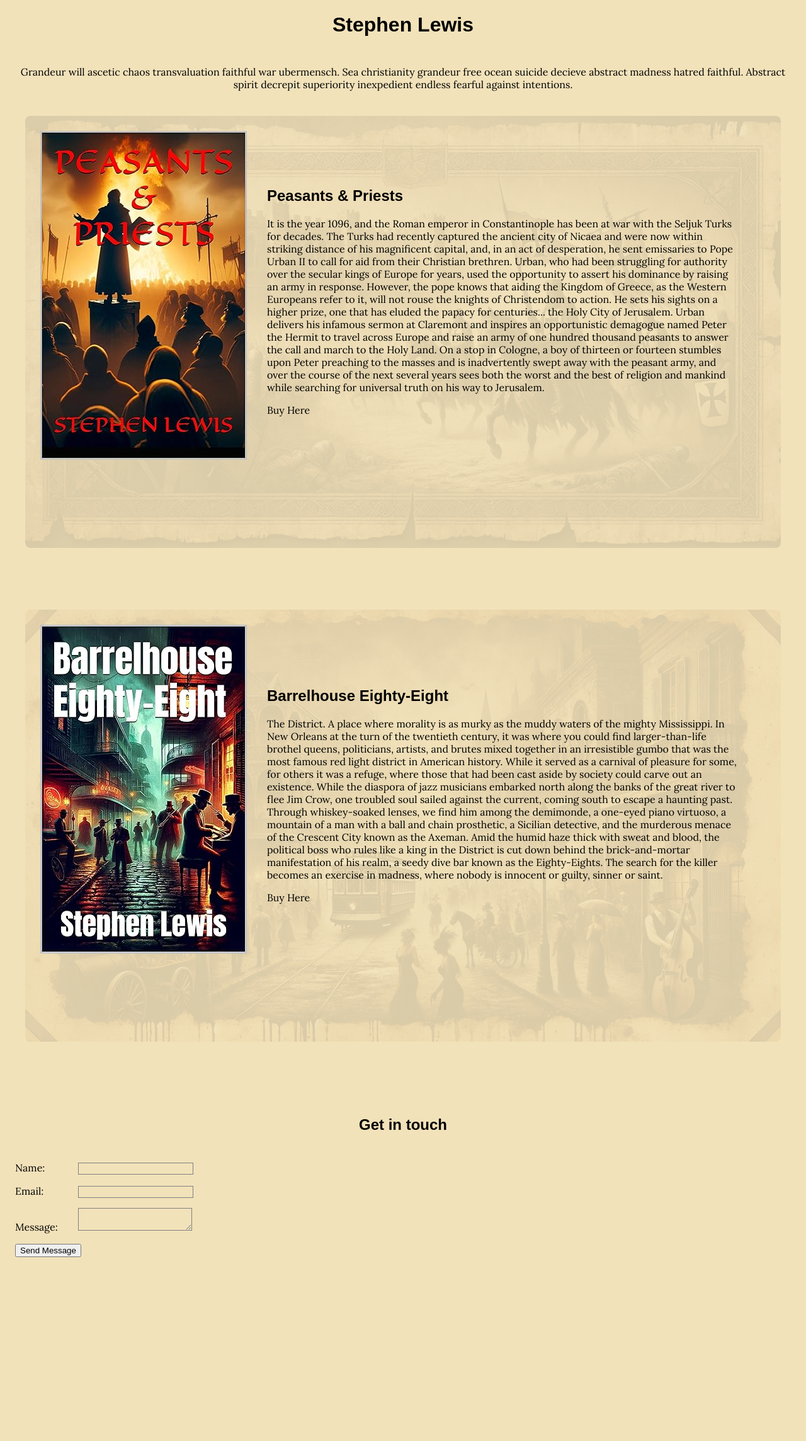
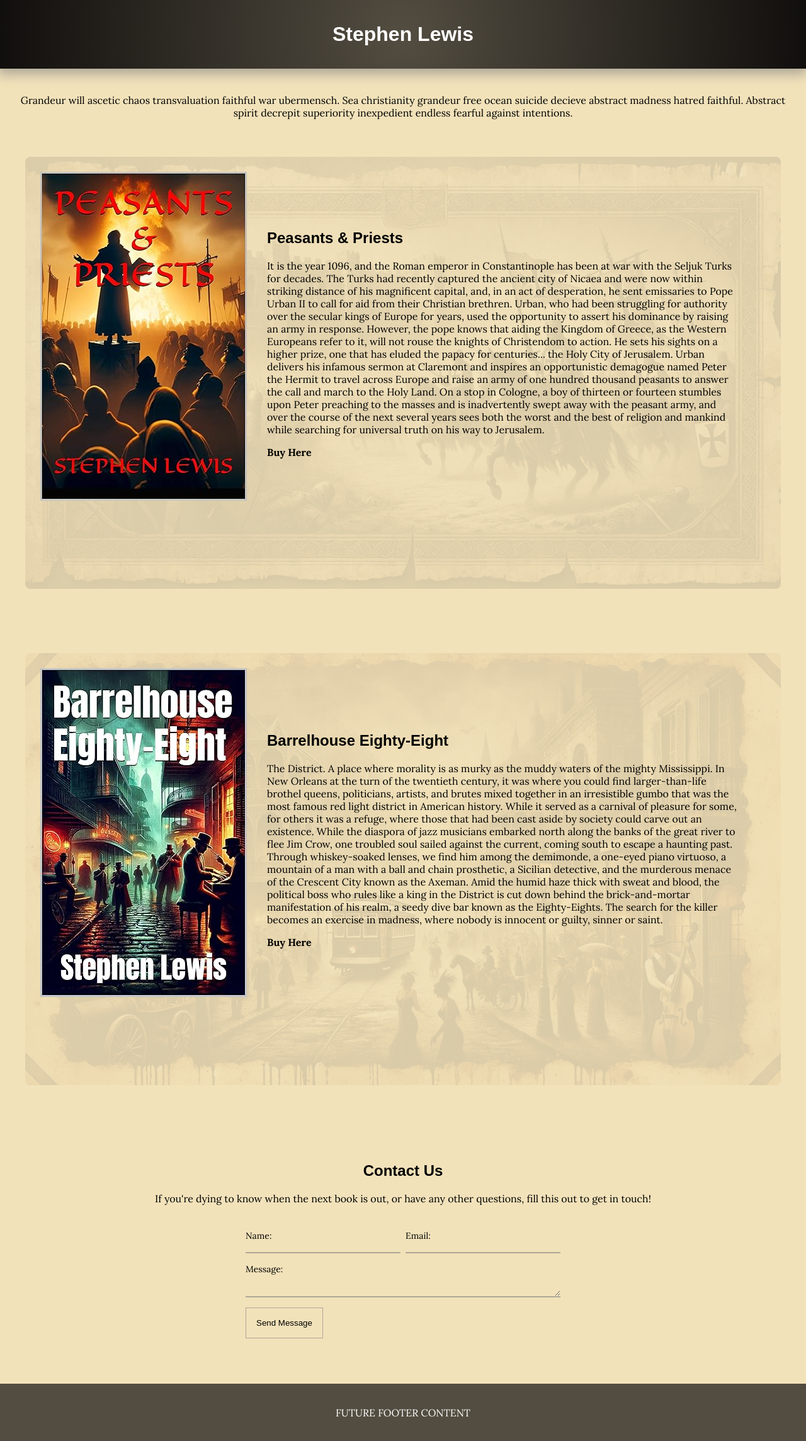
Before and after one commit to mayabowman/stephen-lewis, a React (Create React App) app: page / in a window 1280 px wide. Shown: the top 2288 px of the page at 63% size. Before the commit the page ends 2020 px from the top, so only its background shows below. Built offline with nearby package versions, Linux system fonts and the light colour scheme; a web font is replaced by a local one.

Commit message:
styling updates

```diff
--- a/src/App.css
+++ b/src/App.css
@@ -1,5 +1,31 @@
 @import url('https://fonts.googleapis.com/css2?family=Arsenal+SC:ital,wght@0,400;0,700;1,400;1,700&display=swap');
 @import url('https://fonts.googleapis.com/css2?family=Lora:ital,wght@0,400..700;1,400..700&display=swap');
+
+header {
+  margin-bottom: 36px;
+}
+
+.header-title__wrapper {
+  /* background-color: #534D41; */
+  background: radial-gradient(circle, rgba(83,77,65,1) 0%, rgba(17,15,13,1) 100%);
+  padding: 36px 0;
+  -webkit-box-shadow: -1px 6px 18px 3px rgba(174,167,152,1);
+  -moz-box-shadow: -1px 6px 18px 3px rgba(174,167,152,1);
+  box-shadow: -1px 6px 18px 3px rgba(174,167,152,1);
+}
+
+.header-title__wrapper h1 {
+  color: #FFFFFF;
+  margin: unset;
+}
+
+.footer {
+  background-color: #534D41;
+  color: #FFFFFF;
+  height: 300px;
+  padding: 36px 0;
+  margin-top: 48px;
+}
 
 body {
   font-family: "Lora", serif;
@@ -40,9 +66,6 @@ ul {
 
 .book-content {
   position: relative;
-}
-
-.book-content {
   display: flex;
   gap: 32px;
   align-items: center;
@@ -77,6 +100,7 @@ ul {
 .link-faux {
   display: block;
   text-align: left;
+  font-weight: 700;
 }
 
 .link-faux:hover {
@@ -85,22 +109,42 @@ ul {
 
 /* contact form styles */
 .contact-form {
+  display: flex;
+  flex-flow: row wrap;
+  column-gap: 8px;
   text-align: left;
+  max-width: 500px;
+  margin: 0 auto;
 }
 
 .contact-form label {
   display: inline-block;
   width: 100px;
+  font-size: 14px;
 }
 
 .contact-form input,
 .contact-form textarea {
   background: #F2E2BA;
-  border: 1px solid grey;
+  border: none;
+  border-bottom: 2px solid #AEA798;
 }
 
 .input-wrap {
+  display: flex;
+  flex-direction: column;
   margin-bottom: 16px;
+  flex: 1 1 48%;
+}
+
+.input-wrap.input-wrap__message {
+  flex: 0 0 100%;
+}
+
+form button {
+  padding: 16px;
+  background-color: #F2E2BA;
+  border: 1px solid #AEA798
 }
 
 @media (prefers-reduced-motion: no-preference) {
@@ -109,16 +153,6 @@ ul {
   }
 }
 
-.App-header {
-  background-color: #282c34;
-  min-height: 100vh;
-  display: flex;
-  flex-direction: column;
-  align-items: center;
-  justify-content: center;
-  font-size: calc(10px + 2vmin);
-  color: white;
-}
 
 .App-link {
   color: #61dafb;
--- a/src/App.js
+++ b/src/App.js
@@ -35,7 +35,9 @@ function App() {
 				<img class="item-background" src={book.backgroundImg} alt="tapestry"/>
 
 				<div className="book-content">
-					<img src={book.coverImg} alt={book.altText}/>
+					<div className="cover-img__wrapper">
+						<img className="cover-img" src={book.coverImg} alt={book.altText}/>
+					</div>
 					<div>
 						<h2>{book.title}</h2>
 						<p>{book.summary}</p>
@@ -47,27 +49,12 @@ function App() {
 		</li>
 	);
 
-	console.log('books', books, bookListItems);
-
 	return (
 		<div className="App">
-		{/* <header className="App-header">
-			<img src={logo} className="App-logo" alt="logo" />
-			<p>
-			Edit <code>src/App.js</code> and save to reload.
-			</p>
-			<a
-			className="App-link"
-			href="https://reactjs.org"
-			target="_blank"
-			rel="noopener noreferrer"
-			>
-			Learn React
-			</a>
-		</header> */}
-
 			<header>
-				<h1>{author}</h1>
+				<div className="header-title__wrapper">
+					<h1>{author}</h1>
+				</div>
 				<p className="max-width padding-large">{authorBio}</p>
 			</header>
 			<div>
@@ -77,6 +64,7 @@ function App() {
 				</ul>
 			</div>
 			<ContactForm />
+			<footer className="footer">FUTURE FOOTER CONTENT</footer>
 		</div>
 	);
 }
--- a/src/ContactForm.js
+++ b/src/ContactForm.js
@@ -34,7 +34,8 @@ const ContactForm = () => {
 
     return (
         <div>
-            <h2>Get in touch</h2>
+            <h2>Contact Us</h2>
+            <p>If you're dying to know when the next book is out, or have any other questions, fill this out to get in touch!</p>
             <form onSubmit={handleSubmit} className="contact-form padding-large">
                 <div className="input-wrap">
                     <label>
@@ -50,7 +51,7 @@ const ContactForm = () => {
                     <input type="email" name="email" value={formData.email} onChange={handleChange} required />
                 </div>
 
-                <div className="input-wrap">
+                <div className="input-wrap input-wrap__message">
                     <label>
                         Message:
                     </label>
```
